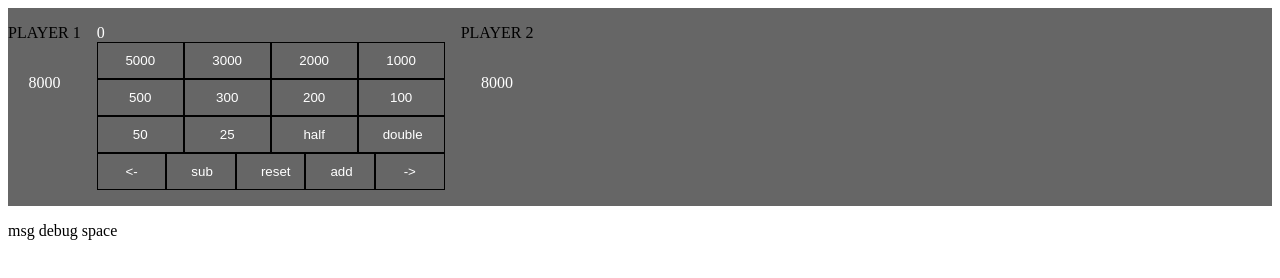
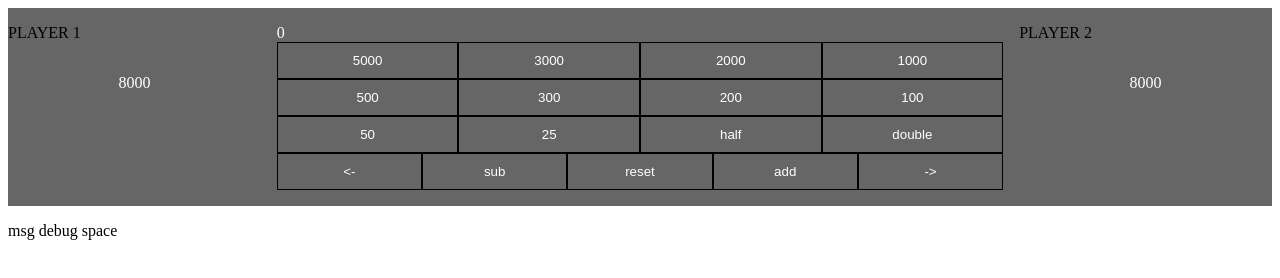
Before and after one commit to CrazyLegoMind/LpCounterOnline, a plain HTML site: page index.html in a window 1280 px wide. Drawn offline with nearby package versions, Linux system fonts and the light colour scheme.

Commit message:
Update index.html

```diff
--- a/index.html
+++ b/index.html
@@ -51,8 +51,8 @@
 <html>
     <body>
 	<ul>
-	    <li><p>PLAYER 1</p><a id="left_lp">8000</a></li>
-	    <li>
+	    <li style="width:20%"><p>PLAYER 1</p><a id="left_lp">8000</a></li>
+	    <li style="width:60%">
 		<a>
 		    <ul><li id="current_value">0</li></ul>
 		    <div class="btn-group" style="width:100%">
@@ -85,7 +85,7 @@
 		    </div>
 		</a>
 	    </li>
-	    <li><p>PLAYER 2</p><a id="right_lp">8000</a></li>
+	    <li style="width:20%"><p>PLAYER 2</p><a id="right_lp">8000</a></li>
 	</ul>
 	<p id ="debug">msg debug space </p>
 
```
